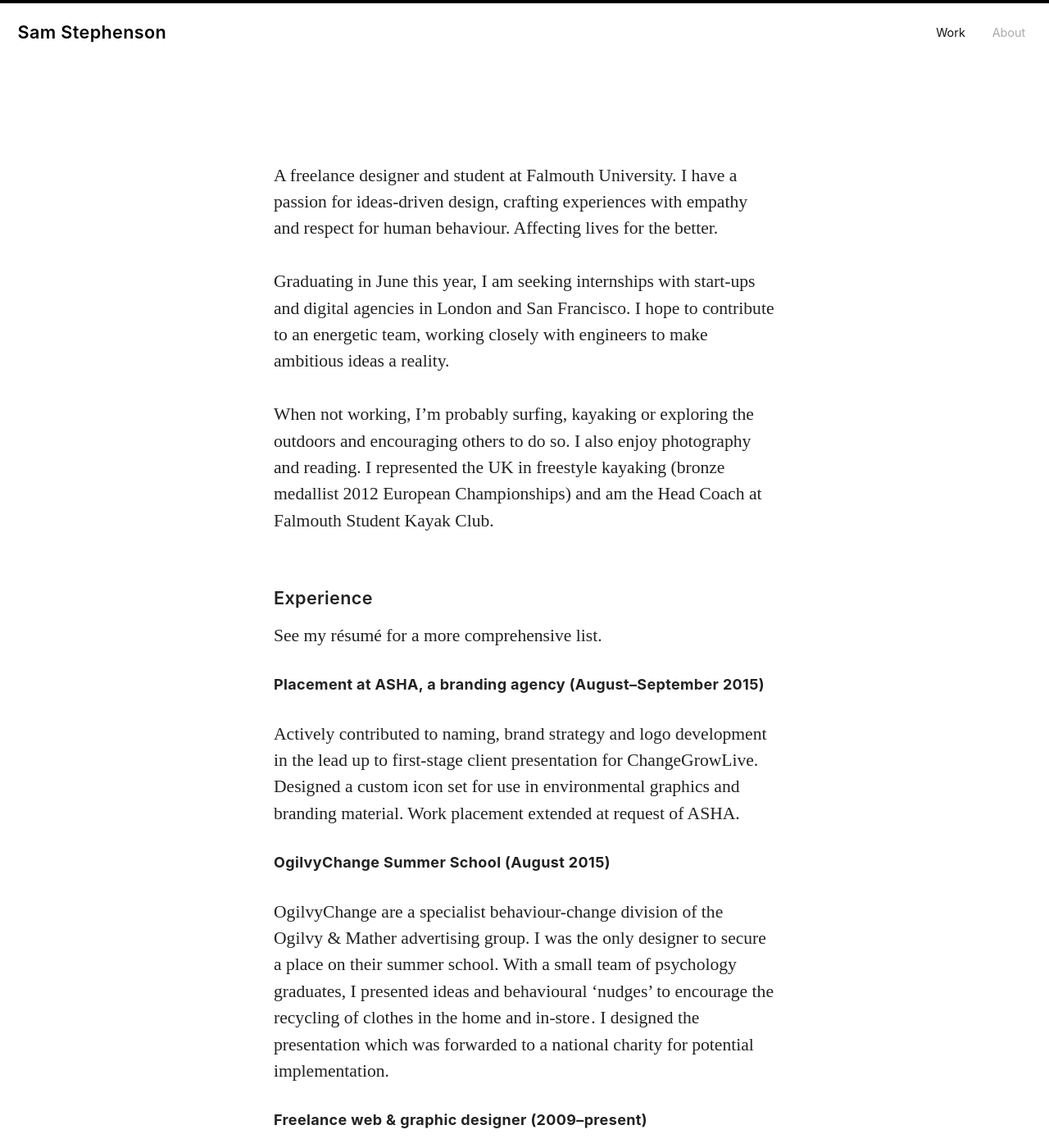
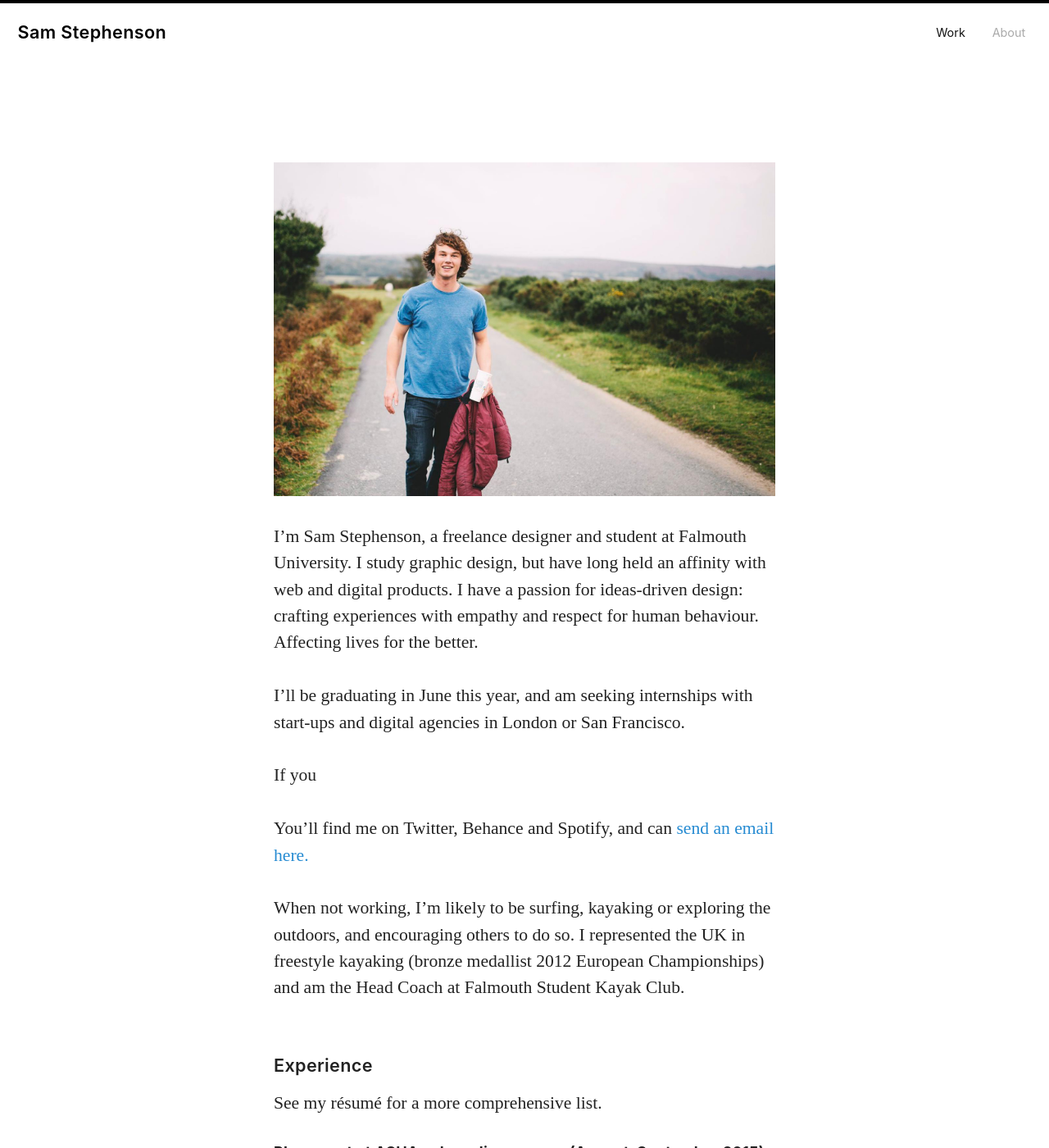
Before and after one commit to samstephenson/samstephenson.github.io, a Jekyll site: the page built from about.md, in a window 1280 px wide and 1400 px high. Shown: the whole window at 82% size. Built offline with Jekyll 4.4.1, drawn with Linux system fonts in a browser that asks for light colours; nearby versions of some CDN libraries.

Commit message:
about update

```diff
--- a/about.md
+++ b/about.md
@@ -3,12 +3,17 @@ layout: page
 title:
 ---
 
-A freelance designer and student at Falmouth University. I have a passion for ideas-driven design, crafting experiences with empathy and respect for human behaviour. Affecting lives
-for the better.
+![Sam Stephenson](/images/sam1.jpg)
 
-Graduating in June this year, I am seeking internships with start-ups and digital agencies in London and San Francisco. I hope to contribute to an energetic team, working closely with engineers to make ambitious ideas a reality.
+I’m Sam Stephenson, a freelance designer and student at Falmouth University. I study graphic design, but have long held an affinity with web and digital products. I have a passion for ideas-driven design: crafting experiences with empathy and respect for human behaviour. Affecting lives for the better.
 
-When not working, I’m probably surfing, kayaking or exploring the outdoors and encouraging others to do so. I also enjoy photography and reading.  I represented the UK in freestyle kayaking (bronze medallist 2012 European Championships) and am the Head Coach at Falmouth Student Kayak Club.
+I’ll be graduating in June this year, and am seeking internships with start-ups and digital agencies in London or San Francisco.
+
+If you
+
+You’ll find me on Twitter, Behance and Spotify, and can [send an email here.](mailto:sam@stephenson.net)
+
+When not working, I’m likely to be surfing, kayaking or exploring the outdoors, and encouraging others to do so. I represented the UK in freestyle kayaking (bronze medallist 2012 European Championships) and am the Head Coach at Falmouth Student Kayak Club.
 
 ### Experience
 See my résumé for a more comprehensive list.
```
Also changed, not shown: images/sam1.jpg, 14 other files.
